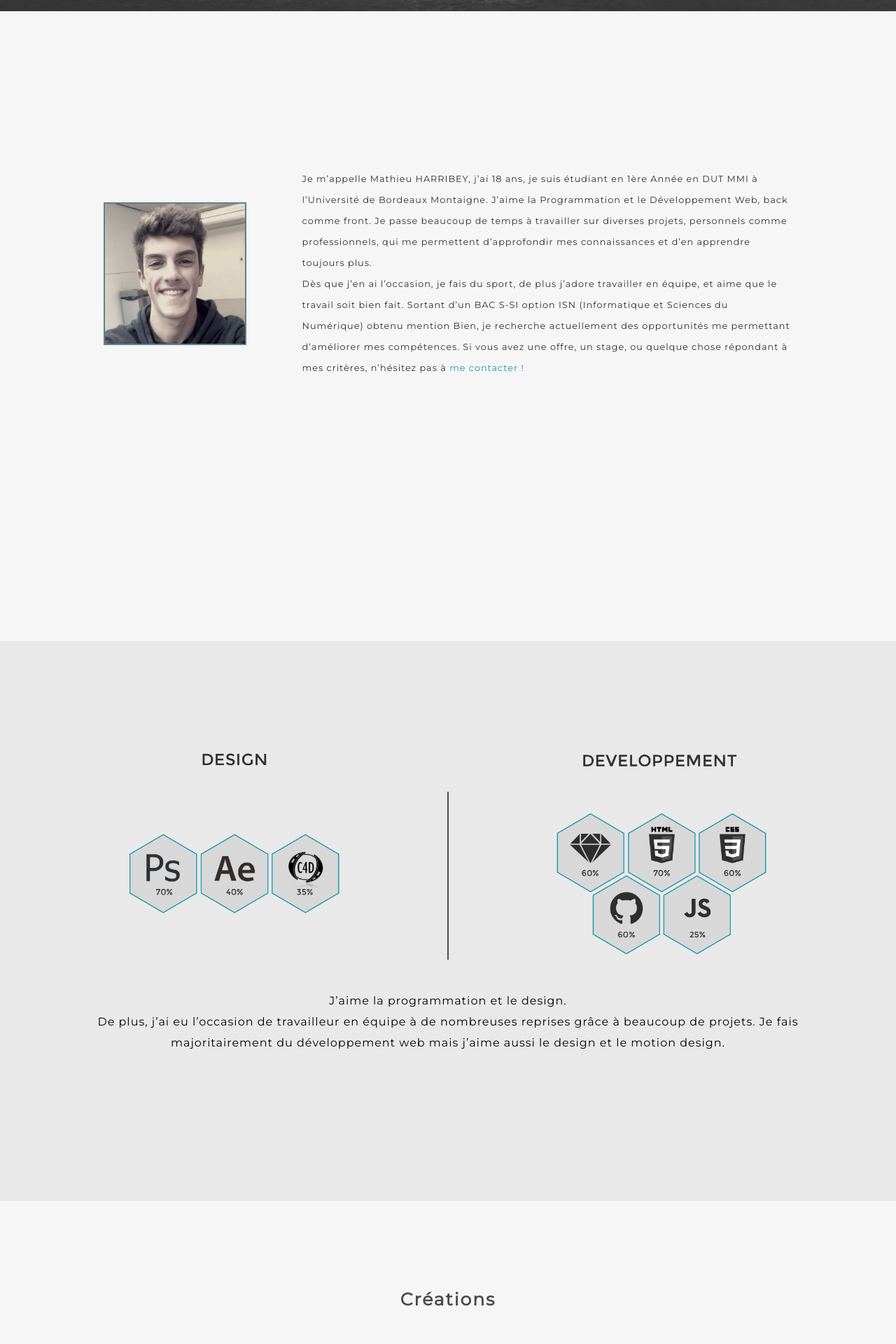
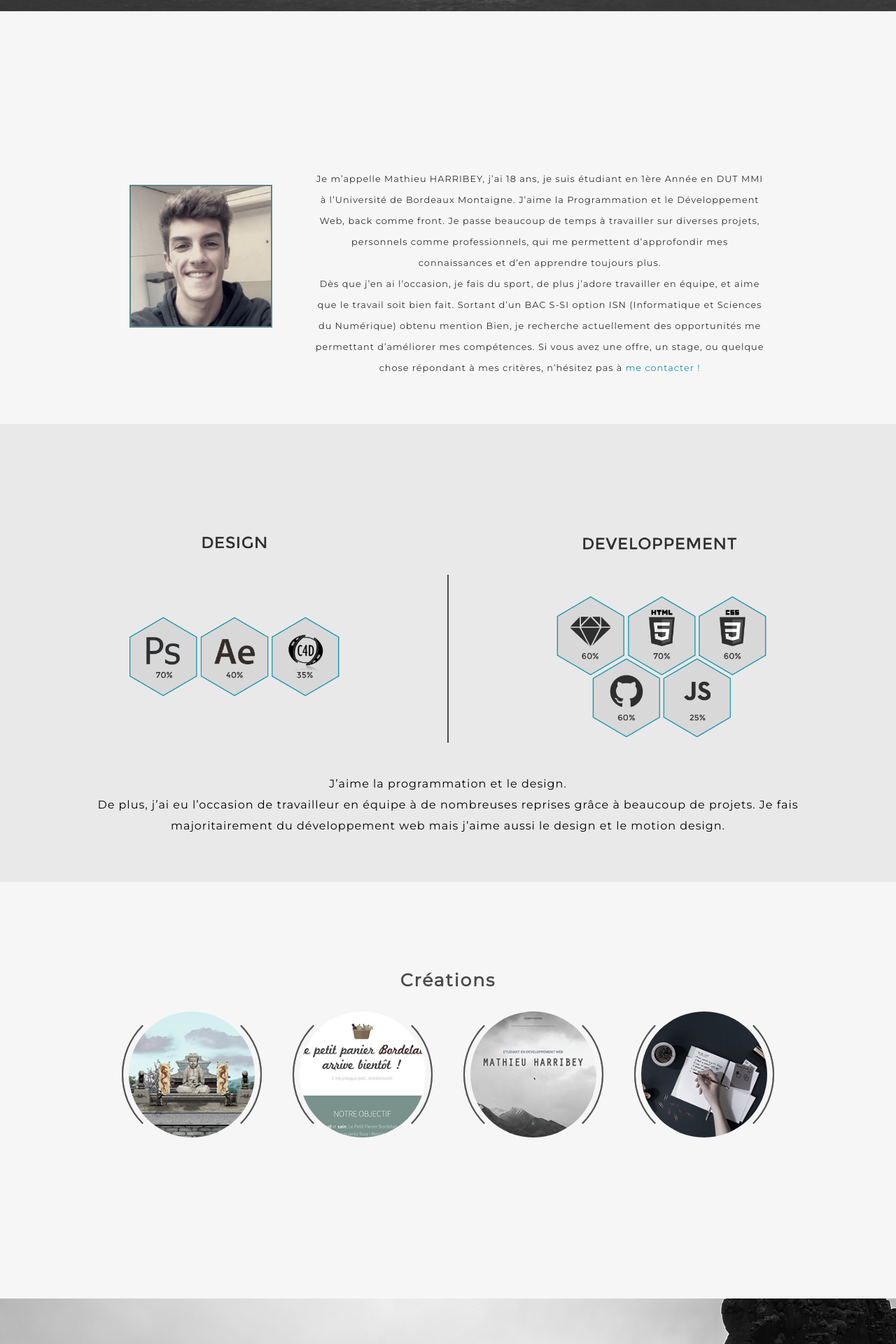
Before and after one commit to mharribey/portfolio, a PHP site: page / in a window 1280 px wide. Shown: the part 784-2704 px from the top of the page at 70% size. Run offline with PHP 8.4, Linux system fonts and the light colour scheme; some libraries are stand-ins or nearby versions.

```diff
--- a/index.php
+++ b/index.php
@@ -123,6 +123,8 @@ session_start();
 
         <!-- Contact -->
         <div id="bloc5" class="bloc">
+          <div class="bloc-content">
+
             <div class="form" id='form-content'>
                 <h2 style="padding-top:30px;"> Leave me a note ! </h2>
 
@@ -136,20 +138,20 @@ session_start();
                         <input type="submit" value="SEND" id="bouton">
                     </form>
                 </div>
-
             </div>
 
             <div class='form' id='contact'>
                 <h2 style="padding-top:30px;"><span> Contact </span></h2>
-                <br/><br/>
+                <br/>
                 <p> 06 28 46 34 19 </p><br/>
                 <p> mathieuharribey@hotmail.fr </p><br/>
-                <p> 1 rue RomySchneider <br/> 33600 PESSAC </p>
+                <p> 1 Rue Romy Schneider <br/> 33600 PESSAC </p>
                 <br/>
                 <a href="images/CV.pdf"><h2>MON CV</h2></a>
             </div>
         </div>
 
+      </div>
     </section>
 
     <footer>
--- a/prj/doolt.html
+++ b/prj/doolt.html
@@ -11,6 +11,7 @@
     <meta name="description" content="Retrouvez toutes les informations à mon propos sur mon site professionnel !" />
     <meta name="keywords" content=" mathieu harribey site perso pro professionnel cv projets compétences contact mmi iut dut development developpement web internet formation" />
     <meta name="author" content="Mathieu Harribey">
+    <meta name="viewport" content="width=device-width, initial-scale=1.0">
     <link href="https://fonts.googleapis.com/css?family=Roboto" rel="stylesheet">
     <link href="https://fonts.googleapis.com/css?family=Oleo+Script" rel="stylesheet">
     <link href="https://fonts.googleapis.com/css?family=Montserrat" rel="stylesheet">
--- a/prj/isn.html
+++ b/prj/isn.html
@@ -11,6 +11,7 @@
     <meta name="description" content="Retrouvez toutes les informations à mon propos sur mon site professionnel !" />
     <meta name="keywords" content=" mathieu harribey site perso pro professionnel cv projets compétences contact mmi iut dut development developpement web internet formation" />
     <meta name="author" content="Mathieu Harribey">
+    <meta name="viewport" content="width=device-width, initial-scale=1.0">
     <link href="https://fonts.googleapis.com/css?family=Roboto" rel="stylesheet">
     <link href="https://fonts.googleapis.com/css?family=Oleo+Script" rel="stylesheet">
     <link href="https://fonts.googleapis.com/css?family=Montserrat" rel="stylesheet">
--- a/prj/lppb.html
+++ b/prj/lppb.html
@@ -11,6 +11,7 @@
     <meta name="description" content="Retrouvez toutes les informations à mon propos sur mon site professionnel !" />
     <meta name="keywords" content=" mathieu harribey site perso pro professionnel cv projets compétences contact mmi iut dut development developpement web internet formation" />
     <meta name="author" content="Mathieu Harribey">
+    <meta name="viewport" content="width=device-width, initial-scale=1.0">
     <link href="https://fonts.googleapis.com/css?family=Roboto" rel="stylesheet">
     <link href="https://fonts.googleapis.com/css?family=Oleo+Script" rel="stylesheet">
     <link href="https://fonts.googleapis.com/css?family=Montserrat" rel="stylesheet">
--- a/prj/mh.html
+++ b/prj/mh.html
@@ -11,6 +11,7 @@
     <meta name="description" content="Retrouvez toutes les informations à mon propos sur mon site professionnel !" />
     <meta name="keywords" content=" mathieu harribey site perso pro professionnel cv projets compétences contact mmi iut dut development developpement web internet formation" />
     <meta name="author" content="Mathieu Harribey">
+    <meta name="viewport" content="width=device-width, initial-scale=1.0">
     <link href="https://fonts.googleapis.com/css?family=Roboto" rel="stylesheet">
     <link href="https://fonts.googleapis.com/css?family=Oleo+Script" rel="stylesheet">
     <link href="https://fonts.googleapis.com/css?family=Montserrat" rel="stylesheet">
--- a/style/form.css
+++ b/style/form.css
@@ -3,7 +3,6 @@
 .form {
   width:450px;
   height:400px;
-  margin-top:180px;
   display: inline-block;
   border: 3px solid #1794AC;
   vertical-align: middle;
--- a/style/style.css
+++ b/style/style.css
@@ -236,20 +236,23 @@ header {
     filter: grayscale(70%);
     display: inline-block;
     vertical-align: middle;
+    text-align: center;
     width: 200px;
     height: 200px;
-    margin-right: 75px;
+    margin:auto;
+    margin-bottom: 50px;
 }
 
 #description {
+    margin-left: 5%;
     display: inline-block;
     vertical-align: middle;
+    text-align: center;
     letter-spacing: 1px;
     line-height: 30px;
-    text-align: left;
     font-size: 0.8em;
-    width: 700px;
     color: #2F2F2F;
+    width:60%;
 }
 
 
@@ -257,7 +260,7 @@ header {
 
 
 
-#bloc3 {
+#bloc2 ,#bloc3, #bloc4, #bloc5 {
     height: auto;
 }
 
@@ -269,7 +272,6 @@ div#bloc3 div.bloc-content {
 div.bloc-content h2{
   font-size: 25px;
   letter-spacing: 2px;
-  padding-bottom:50px;
 }
 
 .project {
@@ -370,8 +372,7 @@ div.bloc-content h2{
   z-index: 1;
 }
 
-.project:hover figcaption,
-.project.hover figcaption {
+.project:hover figcaption {
   opacity: 1;
   -webkit-transform: translateX(0);
   transform: translateX(0);
@@ -426,7 +427,7 @@ div.bloc-content h2{
 }
 
 .form a h2 {
-  margin-top:90px;
+  margin-top:100px;
   color:#1794AC
 }
 
@@ -458,7 +459,7 @@ div.bloc-content h2{
 #form-content {
     text-align: center;
     background-color: rgba(216, 216, 216, 1);
-    margin-left: 18%;
+    /*margin-left: 18%;*/
 }
 
 #social {
```
